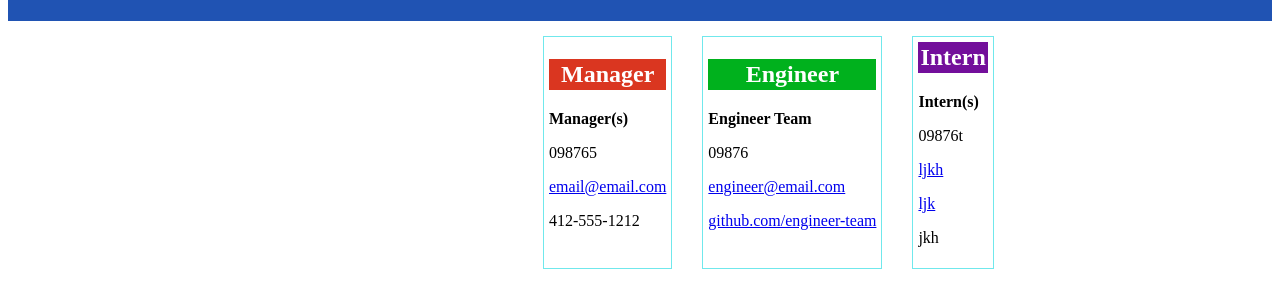
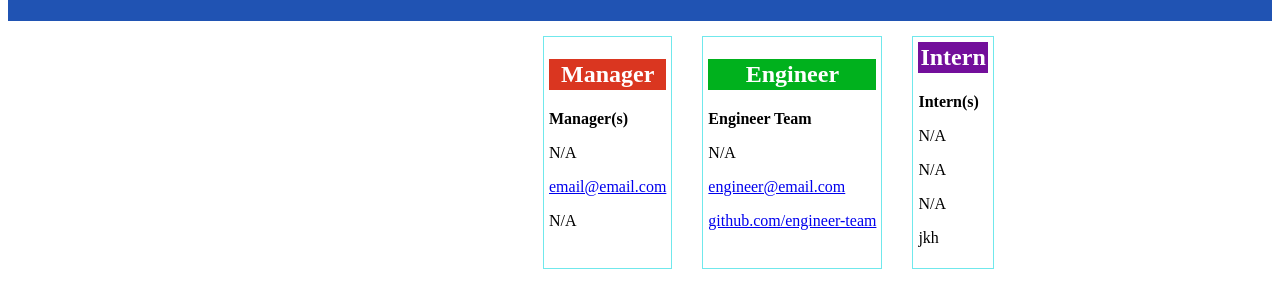
Before and after one commit to lshim98/team-profile-generator, a website: page index.html in a window 1280 px wide. Shown: the part 97-404 px from the top of the page. Drawn offline with Linux system fonts and the light colour scheme.

Commit message:
Update index.html

```diff
--- a/index.html
+++ b/index.html
@@ -57,21 +57,21 @@
     <div class="cardBody" id="manager">
         <h2 class="manHeading">Manager</h2>
         <p><strong>Manager(s)</strong></p>
-        <p>098765</p>
+        <p>N/A</p>
         <p><a href=email@email.com>email@email.com</a></p>
-        <p>412-555-1212</p>
+        <p>N/A</p>
         </div><div class="cardBody" id="engineer">
         <h2 class="engHeading">Engineer</h2>
         <p><strong>Engineer Team</strong></p>
-        <p>09876</p>
+        <p>N/A</p>
         <p><a href="engineer@email.com">engineer@email.com</a></p>
         <p><a href="github.com/engineer-team">github.com/engineer-team</a></p>
         </div><div class="cardBody" id="intern">
         <h2 class="intHeading">Intern</h2>
         <p><strong>Intern(s)</strong></p>
-        <p>09876t</p>
-        <p><a href=ljkh>ljkh</a></p>
-        <p><a href=ljk>ljk</a></p>
+        <p>N/A</p>
+        <p><a href=N/A></a>N/A</p>
+        <p><a href=N/A></a>N/A</p>
         <p>jkh</p>
         </div>
 </body>
```
